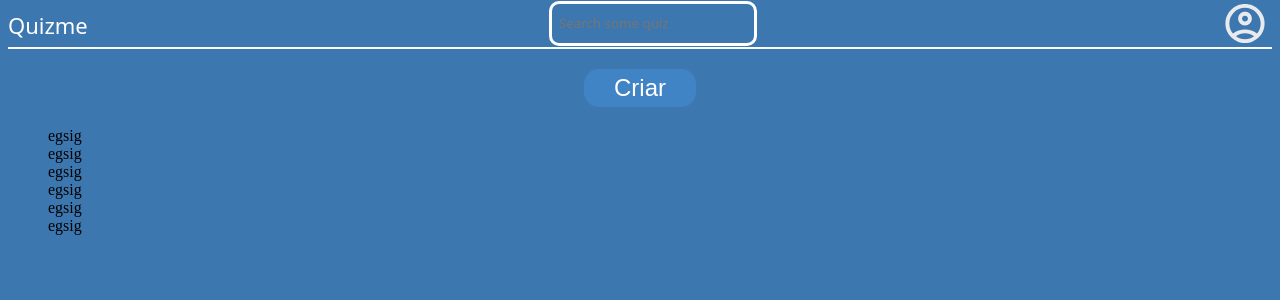
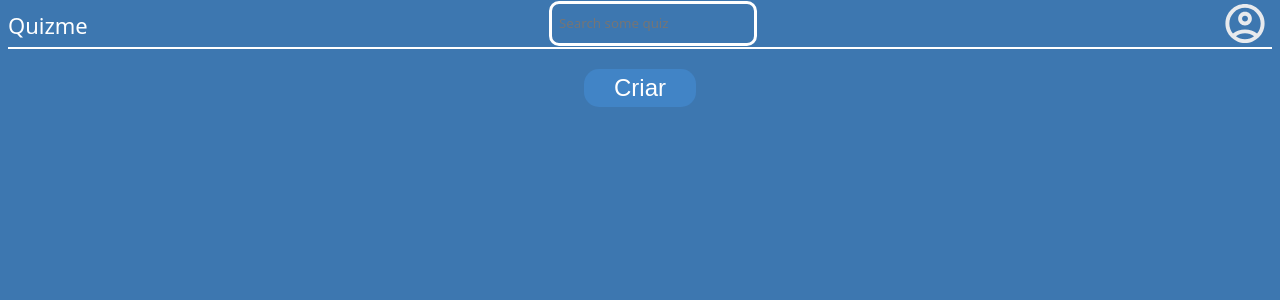
Before and after one commit to araujobrunodev/Quizme, a React (Vite) app: page / in a window 1280 px wide. Shown: the top 300 px of the page. Built offline with nearby package versions, Linux system fonts and the light colour scheme; a web font is replaced by a local one.

Commit message:
remove examples tags

```diff
--- a/src/pages/mainPage.tsx
+++ b/src/pages/mainPage.tsx
@@ -10,14 +10,7 @@ const MainPage = function () {
             </div>
 
             <div className="list_of_quizes">
-                {/* { */}
-                    <div>egsig</div>
-                    <div>egsig</div>
-                    <div>egsig</div>
-                    <div>egsig</div>
-                    <div>egsig</div>
-                    <div>egsig</div>
-                {/* } */}
+                {}
             </div>
         </>
     )
```
